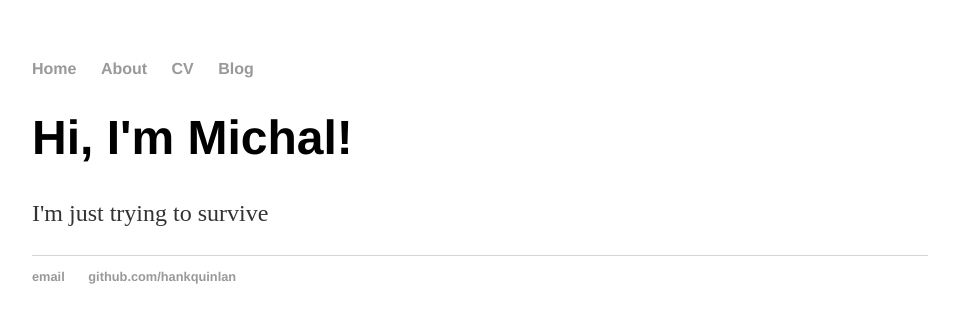
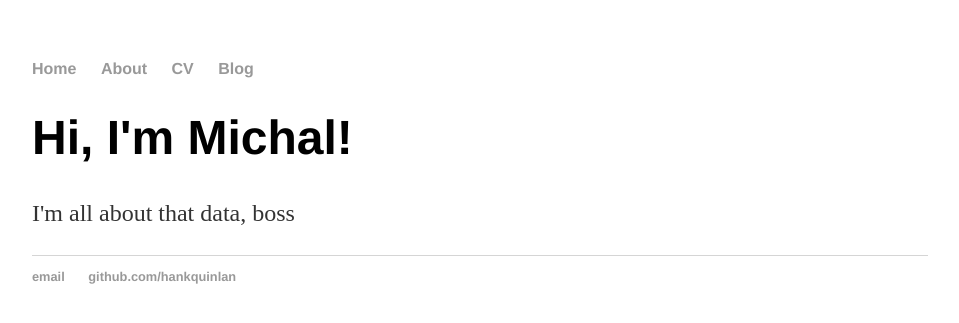
Before and after one commit to ondramie/ondramie.github.io, a Jekyll site: the page built from about/index.html, in a window 1280 px wide. Shown: the top 323 px of the page, without its empty margins (160-1119 px from the left). Built offline with Jekyll 4.4.1, drawn with Linux system fonts in a browser that asks for light colours.

Commit message:
Update index.html
changed about statement

```diff
--- a/about/index.html
+++ b/about/index.html
@@ -1,8 +1,8 @@
 ---
 layout: default
-title: Michal Ondras, github user
+title: Michal Ondras
 ---
 <div class="blurb">
 	<h1> Hi, I'm Michal!</h1>
-	<p> I'm just trying to survive </a></p>
+	<p>  I'm all about that data, boss </a></p>
 </div><!-- /.blurb -->
```
